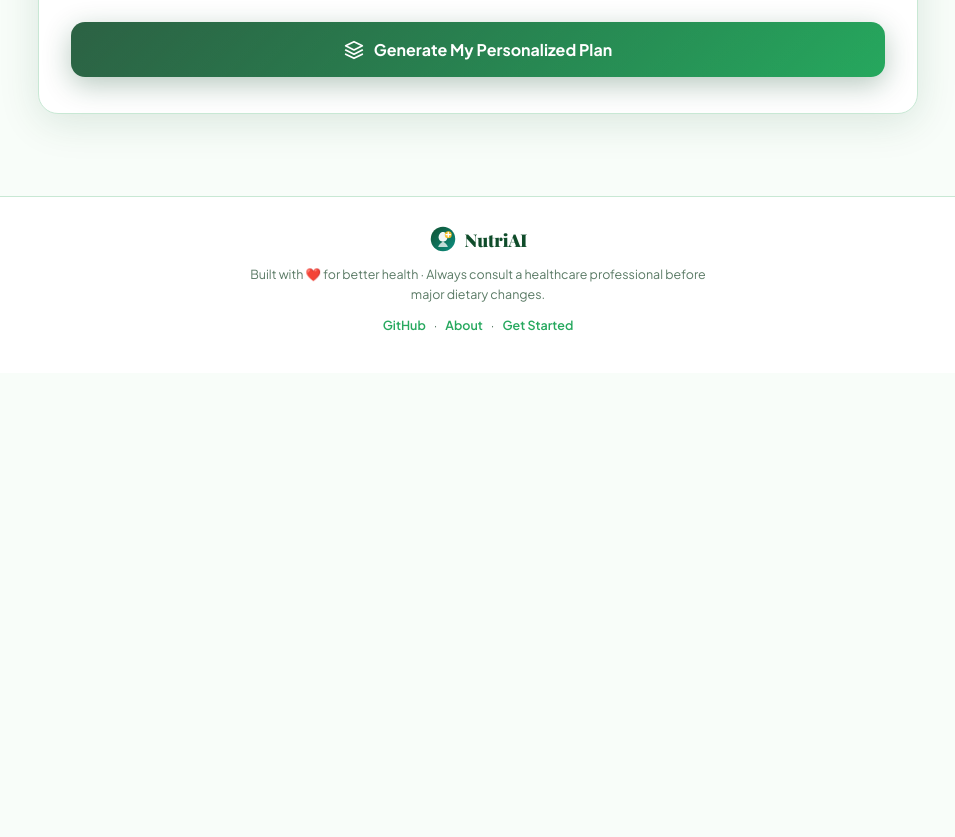
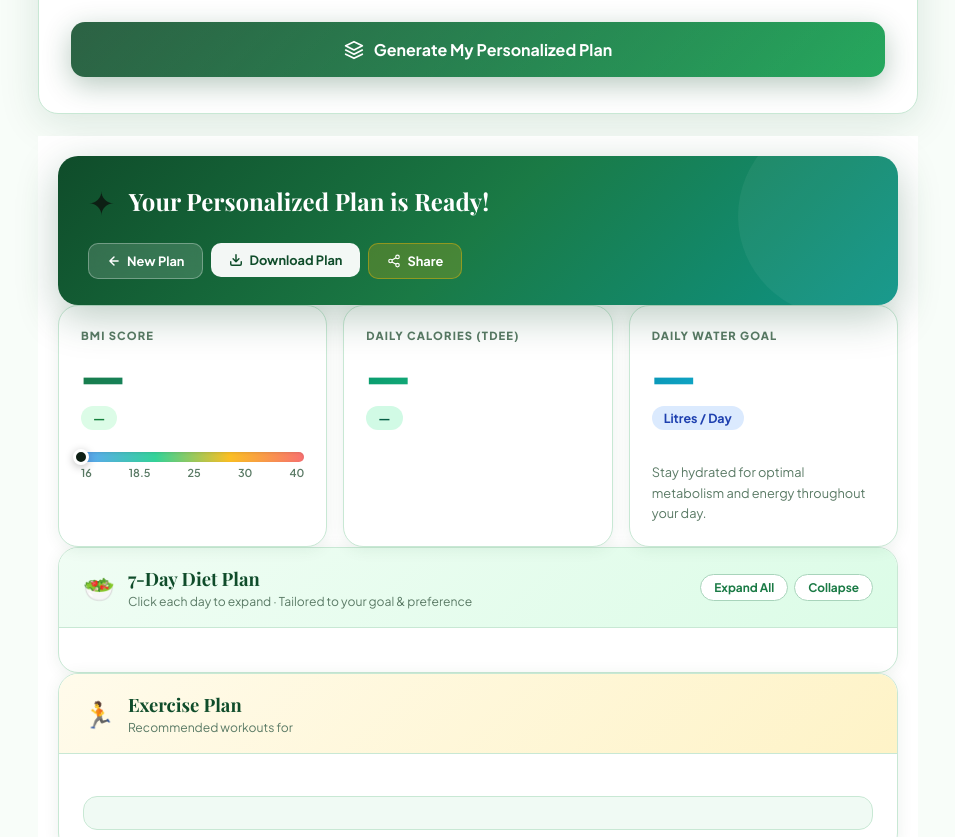
Before and after one commit to RohanNamuthabaji/NutriAi, a plain HTML site: page index.html in a window 1280 px wide. Shown: the part 1540-2377 px from the top of the page, without its empty margins (162-1117 px from the left). Before the commit the page ends 1913 px from the top, so only its background shows below. Drawn offline with nearby package versions, Linux system fonts and the light colour scheme; a web font is replaced by a local one.

Commit message:
Add styles for diet plan and results sections
Added styles for diet plan and results sections, and disabled animations for PDF.

```diff
--- a/css/style.css
+++ b/css/style.css
@@ -577,3 +577,17 @@ main { max-width: 920px; margin: 0 auto 60px; padding: 32px 20px 0; }
   .water-display { flex-direction: column; align-items: center; }
   .about-body { padding: 20px 16px 24px; }
 }
+#diet-plan {
+    background: white;
+    padding: 20px;
+}
+
+#results {
+    display: block !important;
+}
+
+/* Disable animations for PDF */
+* {
+    animation: none !important;
+    transition: none !important;
+}
```
